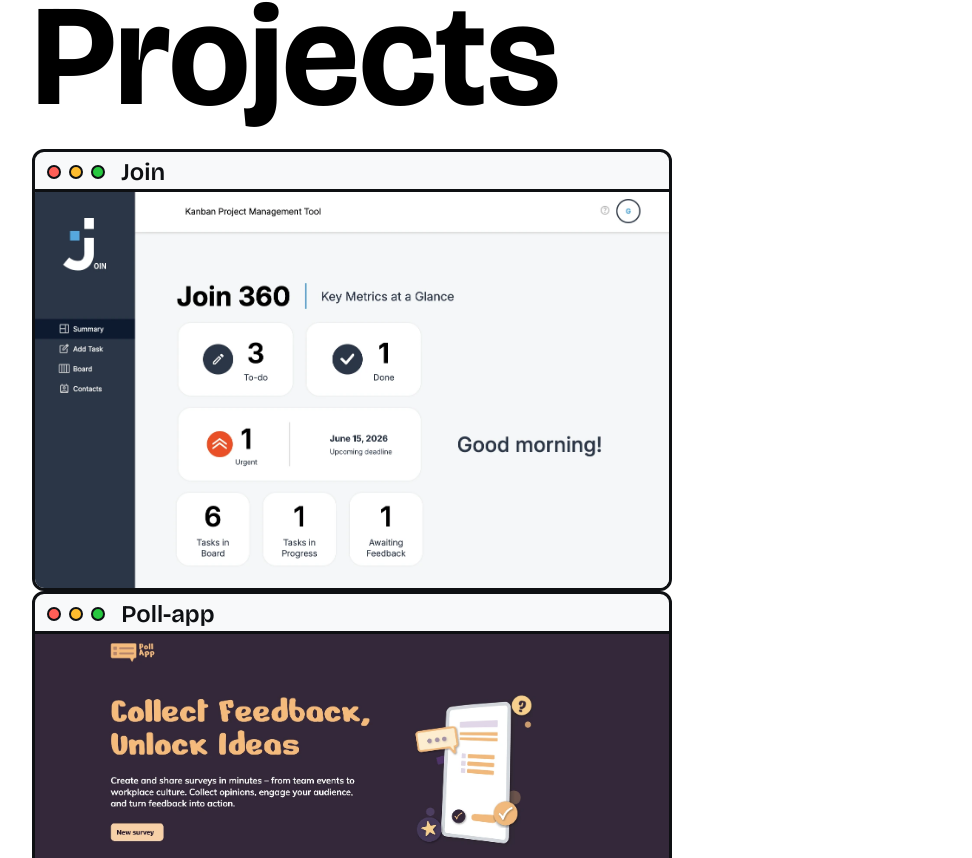
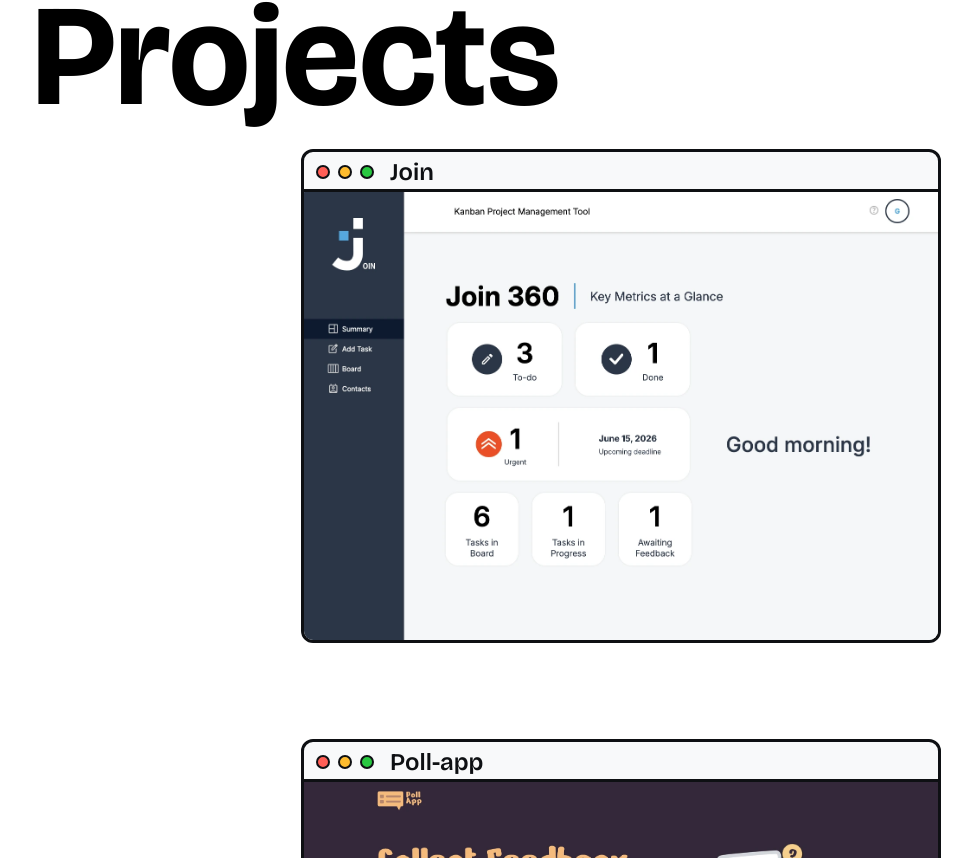
Before and after one commit to Lehnerma/Portfolio, an Angular app: page / in a window 1280 px wide. Shown: the part 2802-3660 px from the top of the page, without its empty margins (19-991 px from the left). Built offline with nearby package versions, Linux system fonts and the light colour scheme.

Commit message:
feat: enhance project window component with flipping functionality and update project display

```diff
--- a/src/app/components/project-window/project-window.html
+++ b/src/app/components/project-window/project-window.html
@@ -2,6 +2,7 @@
   class="project-window"
   [class.project-window--minimized]="isMinimized()"
   [class.project-window--shaking]="isShaking()"
+  [class.project-window--flipped]="isFlipped()"
   (animationend)="onShakeEnd()"
 >
   <div class="project-window__frame" [style.filter]="'url(#' + frameFilterId + ')'">
@@ -92,14 +93,32 @@
     <h3 class="project-window__title">{{ title() }}</h3>
   </header>
 
-  <main class="project-window__content">
-    <figure class="project-window__content-inner">
+  <div class="project-window__content">
+    <figure class="project-window__content-inner" (click)="toggleFlipped($event)">
       <img class="project-window__screenshot" [src]="screenshotSrc()" [alt]="screenshotAlt()" />
-      <figcaption class="project-window__desc">
-        <ng-content select="[desc-title]" />
-        <ng-content select="[desc-text]" />
-        <app-secondary-btn title="Details" label="Details" btnTheme="black"></app-secondary-btn>
-      </figcaption>
+      @if (!isCompact()) {
+        <button
+          type="button"
+          class="project-window__flip"
+          [attr.aria-pressed]="isFlipped()"
+          aria-label="Projektbeschreibung anzeigen"
+        ></button>
+        <figcaption class="project-window__desc">
+          <ng-container *ngTemplateOutlet="caption" />
+        </figcaption>
+      }
     </figure>
-  </main>
+  </div>
 </div>
+
+@if (isCompact()) {
+  <div class="project-window__below">
+    <ng-container *ngTemplateOutlet="caption" />
+  </div>
+}
+
+<ng-template #caption>
+  <ng-content select="[desc-title]" />
+  <ng-content select="[desc-text]" />
+  <app-secondary-btn title="Details" label="Details" btnTheme="black"></app-secondary-btn>
+</ng-template>
--- a/src/app/components/project-window/project-window.scss
+++ b/src/app/components/project-window/project-window.scss
@@ -130,7 +130,7 @@
   &__screenshot {
     display: block;
     width: 100%;
-    aspect-ratio: 16 / 10;
+    aspect-ratio: 17 / 12;
     object-fit: cover;
     object-position: top;
     transition:
@@ -150,10 +150,31 @@
     justify-items: center;
     align-items: center;
     padding: 8px 16px;
-    overflow-y: scroll;
+    overflow-y: auto;
 
     opacity: 0;
     transition: opacity 400ms ease;
+  }
+
+  &__flip {
+    grid-column: 1/-1;
+    grid-row: 1/-1;
+    z-index: 10;
+    border: 0;
+    background: transparent;
+    cursor: pointer;
+
+    &:focus-visible {
+      outline: 2px solid var(--line-color);
+      outline-offset: -4px;
+    }
+  }
+
+  &__below {
+    display: grid;
+    gap: 1rem;
+    justify-items: start;
+    padding-block: 1rem;
   }
 
   &--minimized {
@@ -171,8 +192,7 @@
   }
 }
 
-@media (hover: hover) {
-  .project-window__content:hover {
+@mixin flipped-state {
   .project-window__screenshot {
     transform: scale(1.05);
     opacity: 0.3;
@@ -181,6 +201,18 @@
   .project-window__desc {
     opacity: 1;
   }
+}
+
+@media (hover: hover) {
+  .project-window__content:hover:has(.project-window__desc) {
+    @include flipped-state;
+  }
+}
+
+// Touch: the tap toggle replaces the hover
+@media (hover: none) {
+  .project-window--flipped {
+    @include flipped-state;
   }
 }
 
--- a/src/app/components/project-window/project-window.ts
+++ b/src/app/components/project-window/project-window.ts
@@ -1,11 +1,12 @@
-import { Component, input, signal } from '@angular/core';
+import { NgTemplateOutlet, DOCUMENT } from '@angular/common';
+import { Component, DestroyRef, inject, input, signal } from '@angular/core';
 import { RouterLink } from '@angular/router';
 import { SecondaryBtn } from '../../shared/secondary-btn/secondary-btn';
 
 let nextWindowInstanceId = 0;
 
 @Component({
-  imports: [RouterLink, SecondaryBtn],
+  imports: [NgTemplateOutlet, RouterLink, SecondaryBtn],
   selector: 'app-project-window',
   styleUrl: './project-window.scss',
   templateUrl: './project-window.html',
@@ -19,10 +20,16 @@ export class ProjectWindow {
 
   protected readonly isMinimized = signal(false);
   protected readonly isShaking = signal(false);
+  protected readonly isFlipped = signal(false);
+  protected readonly isCompact = signal(false);
 
   private readonly instanceId = nextWindowInstanceId++;
   protected readonly frameFilterId = `window-frame-filter-${this.instanceId}`;
   protected readonly controlFilterId = `window-control-filter-${this.instanceId}`;
+
+  constructor() {
+    this.watchCompactBreakpoint();
+  }
 
   protected toggleMinimized(): void {
     this.isMinimized.update((isMinimized) => !isMinimized);
@@ -35,4 +42,27 @@ export class ProjectWindow {
   protected onShakeEnd(): void {
     this.isShaking.set(false);
   }
+
+  protected toggleFlipped(event: MouseEvent): void {
+    if ((event.target as Element).closest('a, button:not(.project-window__flip)')) return;
+    this.isFlipped.update((isFlipped) => !isFlipped);
+  }
+
+  /**
+   * Mirrors the `md` breakpoint (768px): below it the caption is rendered under the window.
+   */
+  private watchCompactBreakpoint(): void {
+    const query = inject(DOCUMENT).defaultView?.matchMedia?.('(max-width: 767.98px)');
+    if (!query) return;
+
+    const update = (isCompact: boolean) => {
+      this.isCompact.set(isCompact);
+      if (isCompact) this.isFlipped.set(false);
+    };
+    const onChange = (event: MediaQueryListEvent) => update(event.matches);
+
+    update(query.matches);
+    query.addEventListener('change', onChange);
+    inject(DestroyRef).onDestroy(() => query.removeEventListener('change', onChange));
+  }
 }
--- a/src/app/interfaces/project-infos.ts
+++ b/src/app/interfaces/project-infos.ts
@@ -1,6 +1,8 @@
 export interface ProjectInfos {
   name: string;
   img_scr: string;
+  img_alt: string;
   description_en: string;
   description_de: string;
+  route: string;
 }
--- a/src/app/pages/home/home.html
+++ b/src/app/pages/home/home.html
@@ -156,44 +156,25 @@
   </div>
 </article>
 
-<article class="projects">
+<article class="projects dp-max">
   <app-underline-title variant="squiggle" class="projects__titles">
     <h3 class="projects__subtitle">MY CRAFT</h3>
     <h2 class="projects__title txt56-144">Projects</h2>
   </app-underline-title>
 
-  <section>
-    <app-project-window title="Join" screenshotSrc="/assets/img/join.webp">
-      <h4 desc-title class="content--title txt20-24">Join</h4>
-      <p desc-text class="content txt20-24">
-        A minimalist project management tool for collaborative work. The front end is built using
-        pure HTML, CSS, and JavaScript, while Firebase serves as the cloud backend, ensuring
-        seamless real-time task management.
-        <br />
-        Try out the features right away using the built-in guest access.
-      </p>
-    </app-project-window>
-
-    <app-project-window title="Poll-app" screenshotSrc="/assets/img/poll-app.webp">
-      <h4 desc-title class="content--title txt20-24">Poll-app</h4>
-      <p desc-text class="content txt20-24">
-        A minimalist project management tool for collaborative work. The front end is built using
-        pure HTML, CSS, and JavaScript, while Firebase serves as the cloud backend, ensuring
-        seamless real-time task management.
-        <br />
-        Try out the features right away using the built-in guest access.
-      </p>
-    </app-project-window>
-
-    <app-project-window title="Sharkie" screenshotSrc="/assets/img/sharkie.webp">
-      <h4 desc-title class="content--title txt20-24">Sharkie</h4>
-      <p desc-text class="content txt20-24">
-        A minimalist project management tool for collaborative work. The front end is built using
-        pure HTML, CSS, and JavaScript, while Firebase serves as the cloud backend, ensuring
-        seamless real-time task management.
-        <br />
-        Try out the features right away using the built-in guest access.
-      </p>
-    </app-project-window>
+  <section class="projects__cards">
+    @for (project of projects; track $index) {
+      <app-project-window
+        [title]="project.name"
+        [screenshotSrc]="project.img_scr"
+        [screenshotAlt]="project.img_alt"
+        [detailsLink]="project.route"
+      >
+        <h4 desc-title class="content--title txt20-24">{{ project.name | titlecase }}</h4>
+        <p desc-text class="content txt20-24">
+          {{ project.description_en | titlecase }}
+        </p>
+      </app-project-window>
+    }
   </section>
 </article>
--- a/src/app/pages/home/home.ts
+++ b/src/app/pages/home/home.ts
@@ -45,7 +45,38 @@ export class Home {
     { name: 'linux', path: 'assets/icons/skills/linux.svg' },
   ];
 
-  projects: ProjectInfos[] = [];
+  projects: ProjectInfos[] = [
+    {
+      name: 'Join',
+      img_scr: '/assets/img/join.webp',
+      description_en:
+        'A minimalist project management tool for collaborative work. The front end is built using pure HTML, CSS, and JavaScript, while Firebase serves as the cloud backend, ensuring seamless real-time task management. <br/> Try out the features right away using the built-in guest access.',
+      description_de:
+        'Ein minimalistisches Projektmanagement-Tool für die Zusammenarbeit. Das Frontend wurde ausschließlich mit HTML, CSS und JavaScript erstellt, während Firebase als Cloud-Backend dient und so eine nahtlose Aufgabenverwaltung in Echtzeit gewährleistet. <br/> Probieren Sie die Funktionen gleich jetzt über den integrierten Gastzugang aus.',
+      img_alt: 'Screenshot project Join',
+      route: '', // todo add the route!
+    },
+    {
+      name: 'Poll-app',
+      img_scr: '/assets/img/poll-app.webp',
+      description_en:
+        'A modern dynamic survey web application built with Angular, SCSS, and Supabase as Backend-as-a-Service. The app enables the creation of adaptive questionnaires that dynamically adjust their flow in real time based on user responses. Featuring single- and multiple-choice question formats, it includes instant database synchronization, configurable expiry dates, and flexible rule management. Ready to fill out and test with zero friction.',
+      description_de:
+        'Eine moderne Web-App für interaktive Umfragen, entwickelt mit Angular, SCSS und Supabase als Backend-as-a-Service. Die Anwendung ermöglicht das Erstellen dynamischer Fragebögen, deren Verlauf in Echtzeit auf die Eingaben der Nutzer reagiert. Neben flexiblem Frage-Design mit Single- und Multiple-Choice-Optionen bietet das System eine nahtlose Echtzeit-Datenbanksynchronisation sowie Konfigurationsmöglichkeiten für Ablaufdaten und Zugriffsbeschränkungen. Ohne große Hürden sofort ausfüllen und testen.',
+      img_alt: 'Screenshot project Poll-app',
+      route: '',
+    },
+    {
+      name: 'Sharkie',
+      img_scr: '/assets/img/sharkie.webp',
+      description_en:
+        'In this object-oriented browser game, players guide a small shark on his epic quest to become the King of the Seas. Built with pure HTML5, CSS3, and Vanilla JavaScript following clean OOP architecture, the game features animated enemies, an in-game upgrade shop, and a challenging final boss fight. The fully playable first level runs instantly in any web browser without installation.',
+      description_de:
+        'In diesem objektorientierten Browser-Game begleiten Spieler einen kleinen Hai auf seinem Weg zum mächtigen König der Meere. Entwickelt mit reinem HTML5, CSS3 und Vanilla JavaScript auf Basis moderner OOP-Prinzipien, bietet das Spiel animierte Gegner, einen integrierten Ingame-Shop für Upgrades sowie einen anspruchsvollen Endboss. Das fertige erste Level lässt sich ohne Installation direkt im Browser starten.',
+      img_alt: 'Screenshot project Sharkie',
+      route: '',
+    },
+  ];
   /**
    * Toggles the nav menu on the mobile version
    */
--- a/src/styles/pages/_projects.scss
+++ b/src/styles/pages/_projects.scss
@@ -3,6 +3,16 @@
 .projects {
   min-height: 100dvh;
   padding: $body-spacing;
+  margin: 0 auto;
+
+  &__cards {
+    display: grid;
+    grid-template-columns: repeat(auto-fit, minmax(min(310px, 100%), 1fr));
+
+    row-gap: 6rem;
+    column-gap: 2rem;
+    justify-items: center;
+  }
 }
 
 .content {
@@ -10,3 +20,11 @@
     font-size: 2rem;
   }
 }
+
+@include respond-to(md) {
+  .projects {
+    &__cards {
+      grid-template-columns: repeat(auto-fit, minmax(600px, 1fr));
+    }
+  }
+}
```
Also changed, not shown: 1 other file (tests, documents, lock files or other folders). Lines whose indentation alone changed are shown as unchanged.
